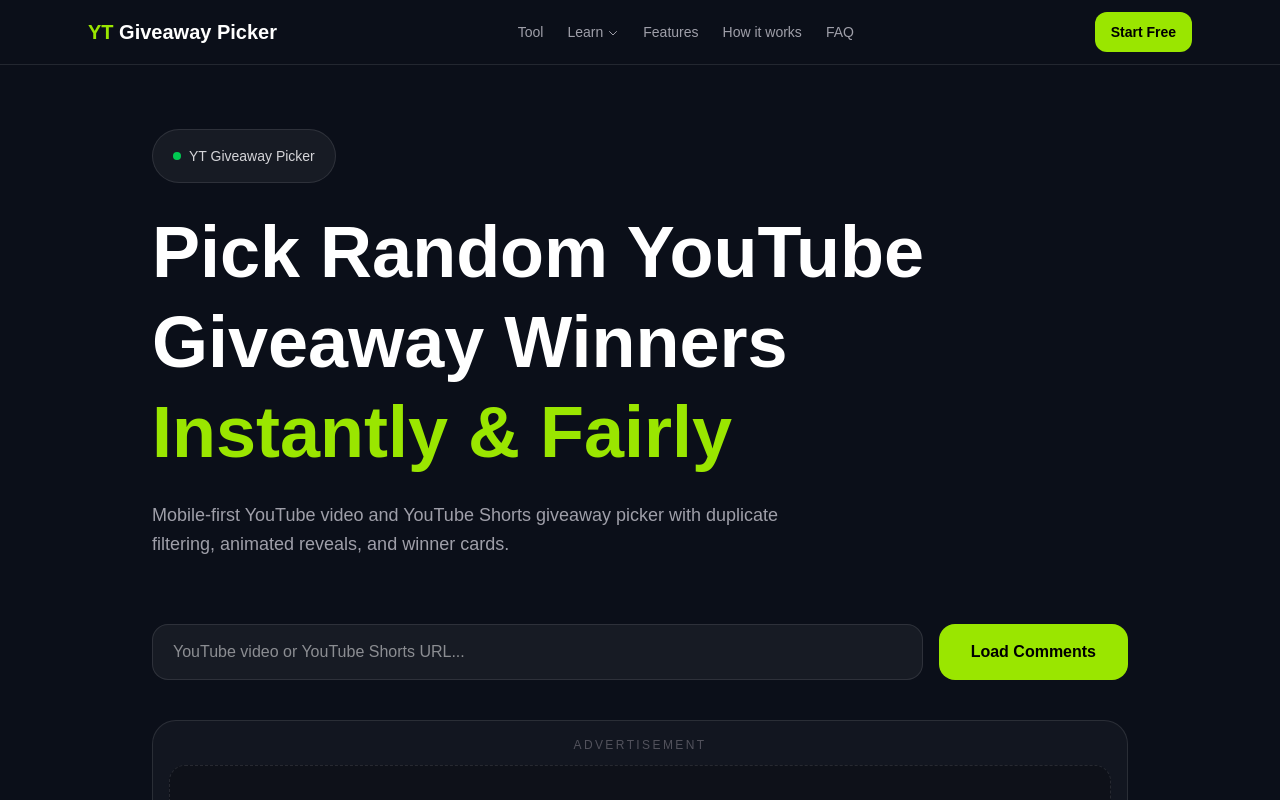
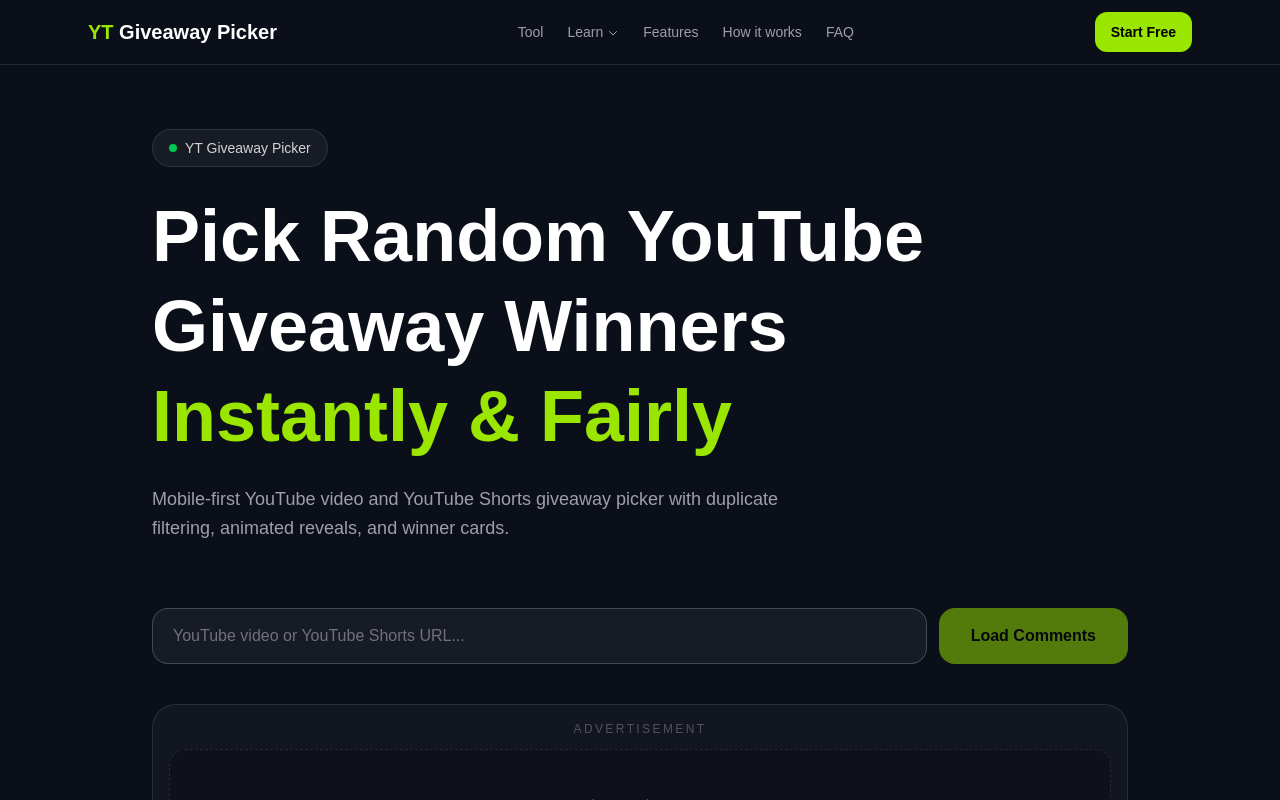
Before and after one commit to stratiqdigital-ca/yt-comment-picker, a Next.js app: page / in a window 1280 px wide. Shown: the top 800 px of the page. Built offline with nearby package versions, Linux system fonts and the light colour scheme.

Commit message:
Fix VideoInput URL bar

```diff
--- a/components/Hero.tsx
+++ b/components/Hero.tsx
@@ -1,7 +1,7 @@
 export default function Hero() {
   return (
     <section className="max-w-5xl mx-auto px-6 py-16">
-      <div className="inline-flex items-center gap-2 rounded-full border border-white/10 bg-white/5 px-5 py-4 text-sm text-zinc-300 mb-6">
+      <div className="inline-flex items-center gap-2 rounded-full border border-white/10 bg-white/5 px-4 py-2 text-sm text-zinc-300 mb-6">
         <span className="w-2 h-2 rounded-full bg-green-500"></span>
         YT Giveaway Picker
       </div>
--- a/components/VideoInput.tsx
+++ b/components/VideoInput.tsx
@@ -11,24 +11,74 @@
   loading,
   onLoad,
 }: Props) {
+  function handleKeyDown(e: React.KeyboardEvent<HTMLInputElement>) {
+    if (e.key === "Enter" && !loading) {
+      onLoad();
+    }
+  }
+
   return (
     <section className="max-w-5xl mx-auto px-6">
-      <div className="flex flex-col md:flex-row gap-4">
+      <div className="flex flex-col md:flex-row gap-3">
+
         <input
-          type="text"
+          type="url"
+          inputMode="url"
+          autoComplete="off"
+          autoCorrect="off"
+          autoCapitalize="off"
+          spellCheck={false}
           placeholder="YouTube video or YouTube Shorts URL..."
           value={videoUrl}
           onChange={(e) => setVideoUrl(e.target.value)}
-          className="flex-1 h-14 rounded-2xl bg-white/5 border border-white/10 px-5 outline-none focus:border-lime-400"
+          onKeyDown={handleKeyDown}
+          className="
+            flex-1
+            min-h-[56px] h-14
+            rounded-2xl
+            bg-white/5
+            border border-white/20
+            px-5
+            text-base text-white
+            placeholder:text-zinc-500
+            outline-none
+            focus:border-lime-400
+            focus:bg-white/8
+            transition
+            w-full
+          "
         />
 
         <button
           onClick={onLoad}
-          disabled={loading}
-          className="h-14 px-8 rounded-2xl bg-lime-400 text-black font-semibold hover:scale-[1.02] transition disabled:opacity-50"
+          disabled={loading || !videoUrl.trim()}
+          className="
+            min-h-[56px] h-14
+            px-8
+            rounded-2xl
+            bg-lime-400
+            text-black text-base font-bold
+            hover:scale-[1.02]
+            active:scale-[0.98]
+            transition
+            disabled:opacity-50
+            disabled:cursor-not-allowed
+            w-full md:w-auto
+          "
         >
-          {loading ? "Loading..." : "Load Comments"}
+          {loading ? (
+            <span className="flex items-center justify-center gap-2">
+              <svg className="w-4 h-4 animate-spin" fill="none" viewBox="0 0 24 24">
+                <circle className="opacity-25" cx="12" cy="12" r="10" stroke="currentColor" strokeWidth="4"/>
+                <path className="opacity-75" fill="currentColor" d="M4 12a8 8 0 018-8v8z"/>
+              </svg>
+              Loading...
+            </span>
+          ) : (
+            "Load Comments"
+          )}
         </button>
+
       </div>
     </section>
   );
```
